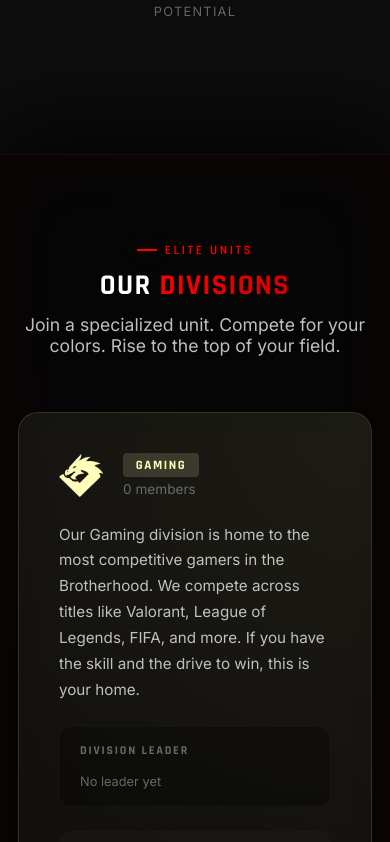
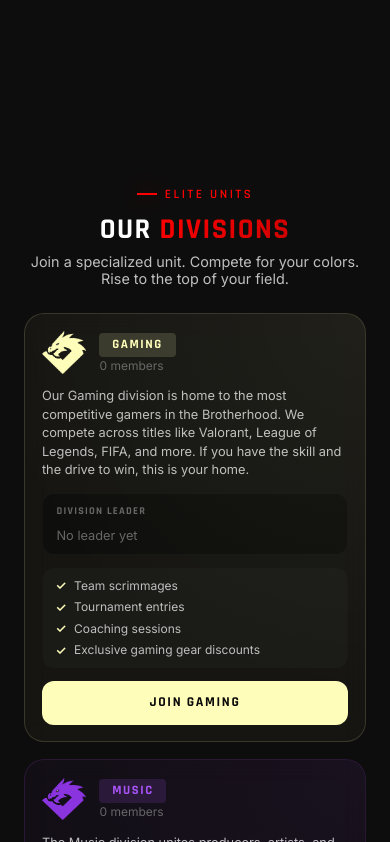
Before and after one commit to samishating/bhl_website, a Next.js app: page / in a window 390 px wide. Shown: the part 982-1824 px from the top of the page. Built offline with nearby package versions, Linux system fonts and the light colour scheme; no server answers; the database is empty.

Commit message:
UI/UX Final Polish: Standardized button spinners/heights, optimized Divisions viewport fit, and harmonized navbar actions

```diff
--- a/app/(main)/page.module.css
+++ b/app/(main)/page.module.css
@@ -33,9 +33,34 @@
 .statLabel { font-size: 0.8rem; color: var(--text-muted); text-transform: uppercase; letter-spacing: 0.1em; }
 
 /* ─── Divisions ─────────────────────────────────────── */
-.sectionHeader { text-align: center; margin-bottom: 3.5rem; }
-.sectionDesc { color: var(--text-secondary); font-size: 1.1rem; margin-top: 0.75rem; max-width: 600px; margin-left: auto; margin-right: auto; }
-.divisionsGrid { display: grid; grid-template-columns: repeat(2, 1fr); gap: 2rem; }
+.divisionsSection {
+  min-height: calc(100vh - 80px);
+  padding: clamp(32px, 5vh, 64px) clamp(24px, 4vw, 60px);
+  display: flex;
+  flex-direction: column;
+  justify-content: center;
+}
+
+.sectionHeader { text-align: center; margin-bottom: clamp(1.5rem, 3vh, 2.5rem); }
+.sectionDesc {
+  color: var(--text-secondary);
+  font-size: clamp(0.9rem, 1vw, 1rem);
+  margin-top: 0.5rem;
+  max-width: 600px;
+  margin-left: auto;
+  margin-right: auto;
+}
+
+.divisionsGrid {
+  display: grid;
+  grid-template-columns: repeat(2, minmax(300px, 420px));
+  gap: clamp(16px, 2vh, 24px);
+  justify-content: center;
+  align-items: stretch;
+  max-width: 960px;
+  margin: 0 auto;
+  width: 100%;
+}
 
 .divCard {
   position: relative;
@@ -43,8 +68,8 @@
   backdrop-filter: blur(12px);
   border: 1px solid rgba(255, 255, 255, 0.04);
   border-radius: var(--radius-lg);
-  padding: 2.5rem;
-  display: flex; flex-direction: column; gap: 1.5rem;
+  padding: clamp(16px, 2vh, 24px);
+  display: flex; flex-direction: column; gap: clamp(0.75rem, 1.5vh, 1.25rem);
   overflow: hidden;
   transition: all 0.4s cubic-bezier(0.4, 0, 0.2, 1);
   animation: fadeInUp 0.6s ease both;
@@ -58,11 +83,8 @@
 
 .divCard:hover {
   border-color: var(--div-color);
-  transform: translateY(-8px);
-  box-shadow:
-    0 20px 40px rgba(0, 0, 0, 0.4),
-    0 0 24px color-mix(in srgb, var(--div-color) 30%, transparent),
-    inset 0 0 15px color-mix(in srgb, var(--div-color) 8%, transparent);
+  transform: translateY(-5px);
+  box-shadow: 0 12px 24px rgba(0, 0, 0, 0.3);
 }
 
 .divCardGlow {
@@ -72,63 +94,57 @@
 }
 .divCard:hover .divCardGlow { opacity: 1; }
 
-.divCardTop { display: flex; align-items: center; gap: 1.25rem; }
-.divIcon { font-size: 2.5rem; }
-.memberCount { color: var(--text-muted); font-size: 0.85rem; margin-top: 0.25rem; }
-.divDesc { color: var(--text-secondary); font-size: 0.95rem; line-height: 1.7; flex: 1; }
+.divCardTop { display: flex; align-items: center; gap: 0.85rem; }
+.divIcon { font-size: clamp(1.5rem, 2vh, 2rem); }
+.memberCount { color: var(--text-muted); font-size: 0.75rem; margin-top: 0.1rem; }
+.divDesc { color: var(--text-secondary); font-size: clamp(0.8rem, 0.85vw, 0.85rem); line-height: 1.45; flex: 1; }
 
 .divPerks {
-  display: grid; grid-template-columns: 1fr 1fr; gap: 0.75rem;
-  padding: 1.25rem; background: rgba(255, 255, 255, 0.02); border-radius: var(--radius-md);
+  display: flex; flex-direction: column; gap: 0.4rem;
+  padding: 0.65rem 0.85rem; background: rgba(255, 255, 255, 0.02); border-radius: var(--radius-md);
 }
-.perk { font-size: 0.85rem; color: var(--text-secondary); display: flex; gap: 0.6rem; align-items: center; }
+.perk { font-size: 0.75rem; color: var(--text-secondary); display: flex; gap: 0.5rem; align-items: center; }
 .perkBullet { color: var(--div-color); font-weight: bold; }
 
 .divLeader {
   background: rgba(0, 0, 0, 0.3); border: 1px solid rgba(255, 255, 255, 0.03);
-  border-radius: var(--radius-md); padding: 1rem 1.25rem;
+  border-radius: var(--radius-md); padding: 0.65rem 0.85rem;
 }
-.perksTitle { font-family: 'Rajdhani', sans-serif; font-weight: 700; font-size: 0.75rem; letter-spacing: 0.15em; text-transform: uppercase; color: var(--text-muted); margin-bottom: 0.75rem; }
-.leaderRow { display: flex; align-items: center; gap: 1rem; }
+.perksTitle {
+  font-family: 'Rajdhani', sans-serif; font-weight: 700;
+  font-size: 0.65rem; letter-spacing: 0.12em; text-transform: uppercase;
+  color: var(--text-muted); margin-bottom: 0.35rem;
+}
+.leaderRow { display: flex; align-items: center; gap: 0.75rem; }
 .leaderInfo { display: flex; flex-direction: column; }
-.leaderName { font-family: 'Rajdhani', sans-serif; font-weight: 700; font-size: 1rem; color: var(--text-primary); }
-.leaderXp { font-size: 0.8rem; color: var(--div-color); font-weight: 600; }
+.leaderName { font-family: 'Rajdhani', sans-serif; font-weight: 700; font-size: 0.9rem; color: var(--text-primary); }
+.leaderXp { font-size: 0.7rem; color: var(--div-color); font-weight: 600; }
 
 /* Join/Leave Buttons — per-division logo color */
 .joinBtn {
-  width: 100%; padding: 1.1rem;
+  width: 100%; height: 44px; min-height: 44px;
   background: var(--div-color);
   color: #0a0a0a;
   border-radius: var(--radius-md);
-  font-family: 'Rajdhani', sans-serif; font-weight: 700; font-size: 1rem;
-  text-transform: uppercase; letter-spacing: 0.15em;
+  font-family: 'Rajdhani', sans-serif; font-weight: 700; font-size: 0.85rem;
+  text-transform: uppercase; letter-spacing: 0.12em;
   transition: all 0.3s ease;
   border: 1px solid transparent;
-  box-shadow: 0 4px 15px color-mix(in srgb, var(--div-color) 30%, transparent);
   display: flex; align-items: center; justify-content: center; gap: 0.5rem;
 }
 .joinBtn:hover:not(:disabled) {
-  filter: brightness(1.15);
-  box-shadow: 0 0 28px color-mix(in srgb, var(--div-color) 60%, transparent);
-  transform: scale(1.02);
+  filter: brightness(1.1);
+  box-shadow: 0 0 15px color-mix(in srgb, var(--div-color) 40%, transparent);
 }
 .joinBtn:disabled {
   cursor: not-allowed;
   opacity: 0.45;
   filter: grayscale(0.4);
-  box-shadow: none;
-  transform: none;
 }
 .leaveBtn {
   background: color-mix(in srgb, var(--div-color) 8%, transparent);
   border: 1px solid color-mix(in srgb, var(--div-color) 50%, transparent);
   color: var(--div-color);
-  box-shadow: none;
-}
-.leaveBtn:hover:not(:disabled) {
-  background: color-mix(in srgb, var(--div-color) 15%, transparent);
-  border-color: var(--div-color);
-  box-shadow: 0 0 15px color-mix(in srgb, var(--div-color) 25%, transparent);
 }
 
 /* ─── XP / CTA ─────────────────────────────────────── */
--- a/app/globals.css
+++ b/app/globals.css
@@ -389,34 +389,38 @@ select.form-input option { background: var(--bg-card); }
 
 /* ─── Spinner ────────────────────────────────────────── */
 .spinner {
-  width: 44px;
-  height: 44px;
-  border: 3px solid rgba(255, 0, 0, 0.1);
-  border-top: 3px solid var(--brand-red);
+  width: 20px;
+  height: 20px;
+  border: 2px solid rgba(255, 255, 255, 0.1);
+  border-top: 2px solid #FFFFFF;
   border-radius: 50%;
   position: relative;
-  animation: spin 1s cubic-bezier(0.5, 0.1, 0.4, 0.9) infinite;
-  box-shadow: 0 0 15px rgba(255, 0, 0, 0.2);
-}
-.spinner::after {
-  content: '';
-  position: absolute;
-  inset: 6px;
-  border: 2px solid rgba(255, 0, 0, 0.05);
-  border-bottom: 2px solid var(--brand-red);
-  border-radius: 50%;
-  animation: spin 0.6s linear infinite reverse;
-  opacity: 0.6;
+  animation: spin 0.8s linear infinite;
 }
 
-/* White spinner variant for buttons */
+/* Base Button Stability */
+.btn {
+  display: inline-flex;
+  align-items: center;
+  justify-content: center;
+  gap: 0.6rem;
+  min-height: 46px;
+  height: 46px;
+  padding: 0 1.75rem;
+  border-radius: var(--radius-sm);
+  font-family: 'Rajdhani', sans-serif;
+  font-weight: 700;
+  font-size: 0.9rem;
+  letter-spacing: 0.12em;
+  text-transform: uppercase;
+  transition: all 0.3s ease;
+  cursor: pointer;
+}
+
+/* White spinner variant for buttons is now default for .spinner */
 .btn .spinner {
   border-color: rgba(255, 255, 255, 0.1);
   border-top-color: #FFFFFF;
-}
-.btn .spinner::after {
-  border-color: rgba(255, 255, 255, 0.05);
-  border-bottom-color: #FFFFFF;
 }
 
 /* ─── Toast ──────────────────────────────────────────── */
--- a/components/HomeDivisions.tsx
+++ b/components/HomeDivisions.tsx
@@ -100,7 +100,7 @@ export default function HomeDivisions({ initialStats }: { initialStats?: any })
   };
 
   return (
-    <section id="divisions" className="content-band">
+    <section id="divisions" className={styles.divisionsSection}>
       <div className="content-inner">
         {/* Header — own reveal element */}
         <div ref={headerRef}>
--- a/components/layout/Navbar.module.css
+++ b/components/layout/Navbar.module.css
@@ -70,44 +70,47 @@
 .cartBtn {
   position: relative;
   display: flex; align-items: center; justify-content: center;
-  width: 38px; height: 38px;
+  width: 42px; height: 42px;
   border-radius: 8px;
   background: rgba(255,255,255,0.03);
   border: 1px solid var(--border);
   color: var(--text-secondary);
   transition: all 0.2s ease;
 }
-.cartBtn:hover { color: var(--brand-red); border-color: var(--brand-red); background: rgba(255,0,0,0.06); }
+.cartBtn:hover { color: white; border-color: var(--brand-red); background: rgba(255,0,0,0.06); }
 .cartBadge {
-  position: absolute; top: -6px; right: -6px;
+  position: absolute; top: -4px; right: -4px;
   background: var(--brand-red);
   color: white; border-radius: 50%;
   width: 18px; height: 18px;
   font-size: 0.65rem; font-weight: 700;
   display: flex; align-items: center; justify-content: center;
   font-family: 'Rajdhani', sans-serif;
+  box-shadow: 0 0 8px rgba(255,0,0,0.4);
 }
 
 /* User Menu */
-.userMenu { display: flex; align-items: center; gap: 0.5rem; }
+.userMenu { display: flex; align-items: center; gap: 0.6rem; }
 .userAvatarBtn {
-  display: flex; align-items: center; gap: 0.5rem;
-  padding: 0.3rem 0.6rem;
+  display: flex; align-items: center; gap: 0.65rem;
+  height: 42px;
+  padding: 0 0.85rem;
   border-radius: 8px;
+  background: rgba(255,255,255,0.03);
   border: 1px solid var(--border);
   transition: all 0.2s ease;
 }
-.userAvatarBtn:hover { background: rgba(255,0,0,0.05); border-color: var(--border-hover); }
-.navAvatar { width: 30px !important; height: 30px !important; font-size: 0.8rem !important; }
-.username { font-family: 'Rajdhani', sans-serif; font-weight: 600; font-size: 0.9rem; color: white; }
-.levelBadge { font-size: 0.7rem !important; }
+.userAvatarBtn:hover { background: rgba(255,0,0,0.05); border-color: var(--brand-red); }
+.navAvatar { width: 28px !important; height: 28px !important; font-size: 0.8rem !important; border-radius: 50%; overflow: hidden; }
+.username { font-family: 'Rajdhani', sans-serif; font-weight: 600; font-size: 0.95rem; color: white; }
+.levelBadge { font-size: 0.7rem !important; background: rgba(255,0,0,0.15) !important; color: var(--brand-red) !important; border: 1px solid rgba(255,0,0,0.3) !important; }
 
 /* Auth */
 .authButtons { display: flex; align-items: center; gap: 0.5rem; }
 
 /* Burger */
 .burger {
-  display: none; width: 38px; height: 38px;
+  display: none; width: 42px; height: 42px;
   align-items: center; justify-content: center;
   background: rgba(255,255,255,0.03);
   border: 1px solid var(--border);
@@ -151,6 +154,16 @@
   50% { opacity: 1; }
 }
 
+/* Global Navbar Button Override */
+.userMenu :global(.btn),
+.authButtons :global(.btn) {
+  height: 42px !important;
+  min-height: 42px !important;
+  border-radius: 8px !important;
+  padding: 0 1.25rem !important;
+  font-size: 0.85rem !important;
+}
+
 @media (max-width: 900px) {
   .navLinks { display: none; }
   .burger { display: flex; }
```
